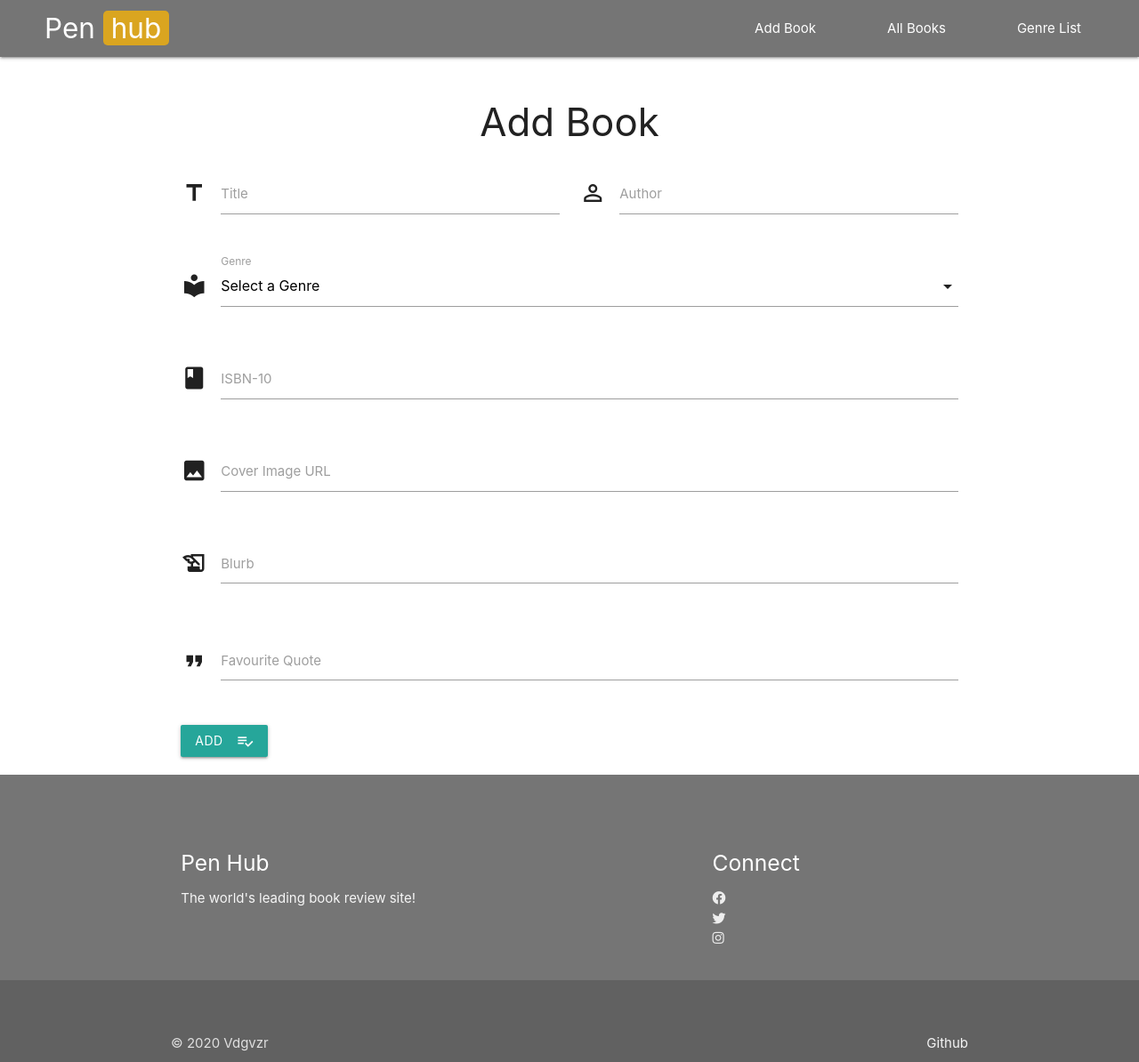
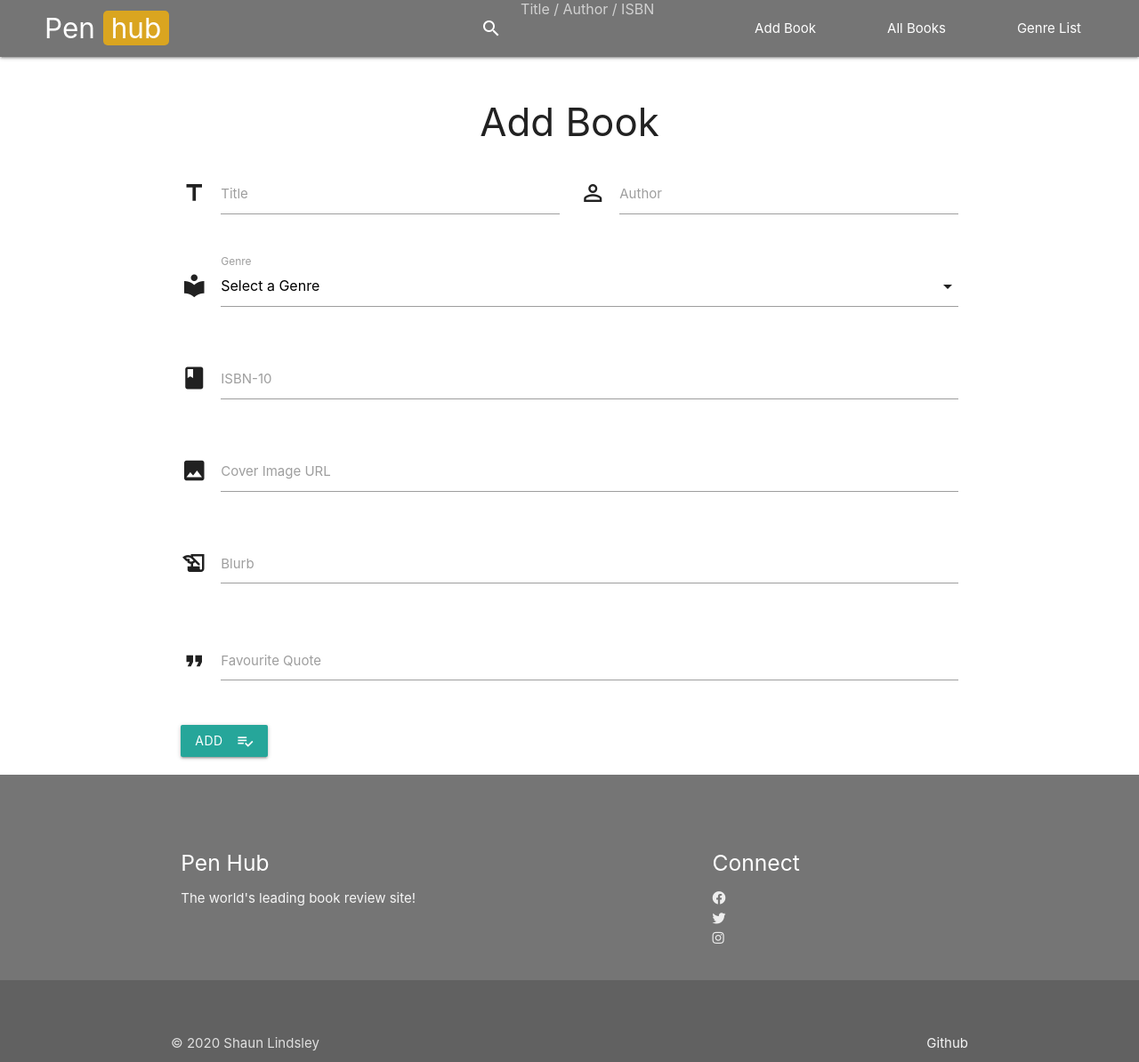
Before and after one commit to vdgvzr/milestone-project-3, a Flask app: page /add_book in a window 1280 px wide. Shown: the whole page at 89% size. Run offline with Flask 2, Linux system fonts and the light colour scheme; data that the repository does not hold is empty; some libraries are stand-ins or nearby versions.

Commit message:
Added search bar to site navbar

```diff
--- a/templates/base.html
+++ b/templates/base.html
@@ -16,17 +16,28 @@
 </head>
 <body>
 
+    <div class="navbar-fixed">
         <nav>
             <div class="nav-wrapper grey darken-1">
                 <a href="{{ url_for('home') }}" class="brand-logo">Pen <span class="hub-logo">&nbsp;hub&nbsp;</span></a>
 
                 <ul id="nav-mobile" class="right hide-on-med-and-down">
+                    <li>
+                        <form action="{{ url_for('search_books') }}">
+                            <div class="input-field">
+                                <input id="search0" type="search" name="search" placeholder="Title / Author / ISBN" required>
+                                <label class="label-icon" for="search"><i class="material-icons">search</i></label>
+                                <i class="material-icons">close</i>
+                            </div>
+                        </form>
+                    </li>
                     <li><a href="{{ url_for('add_book') }}">Add Book</a></li>
                     <li><a href="{{ url_for('all_books') }}">All Books</a></li>
                     <li><a href="{{ url_for('genre_list') }}">Genre List</a></li>
                 </ul>
             </div>
         </nav>
+    </div>
 
     <div class="container">
         {% block content %}
@@ -52,7 +63,7 @@
           </div>
           <div class="footer-copyright grey darken-2">
             <div class="container">
-            © 2020 Vdgvzr
+            © 2020 Shaun Lindsley
             <a class="grey-text text-lighten-4 right" href="https://github.com/vdgvzr">Github</a>
             </div>
           </div>
--- a/templates/index.html
+++ b/templates/index.html
@@ -5,7 +5,7 @@
 
 {% block content %}
 
-    <h4 class="">This week's top 10</h4>
+    <h4 class="">Our top 10 best rated books</h4>
 
     <div class="carousel">
         {% for book in books | sort(attribute='rating') | reverse %}
```
Lines whose indentation alone changed are shown as unchanged.
